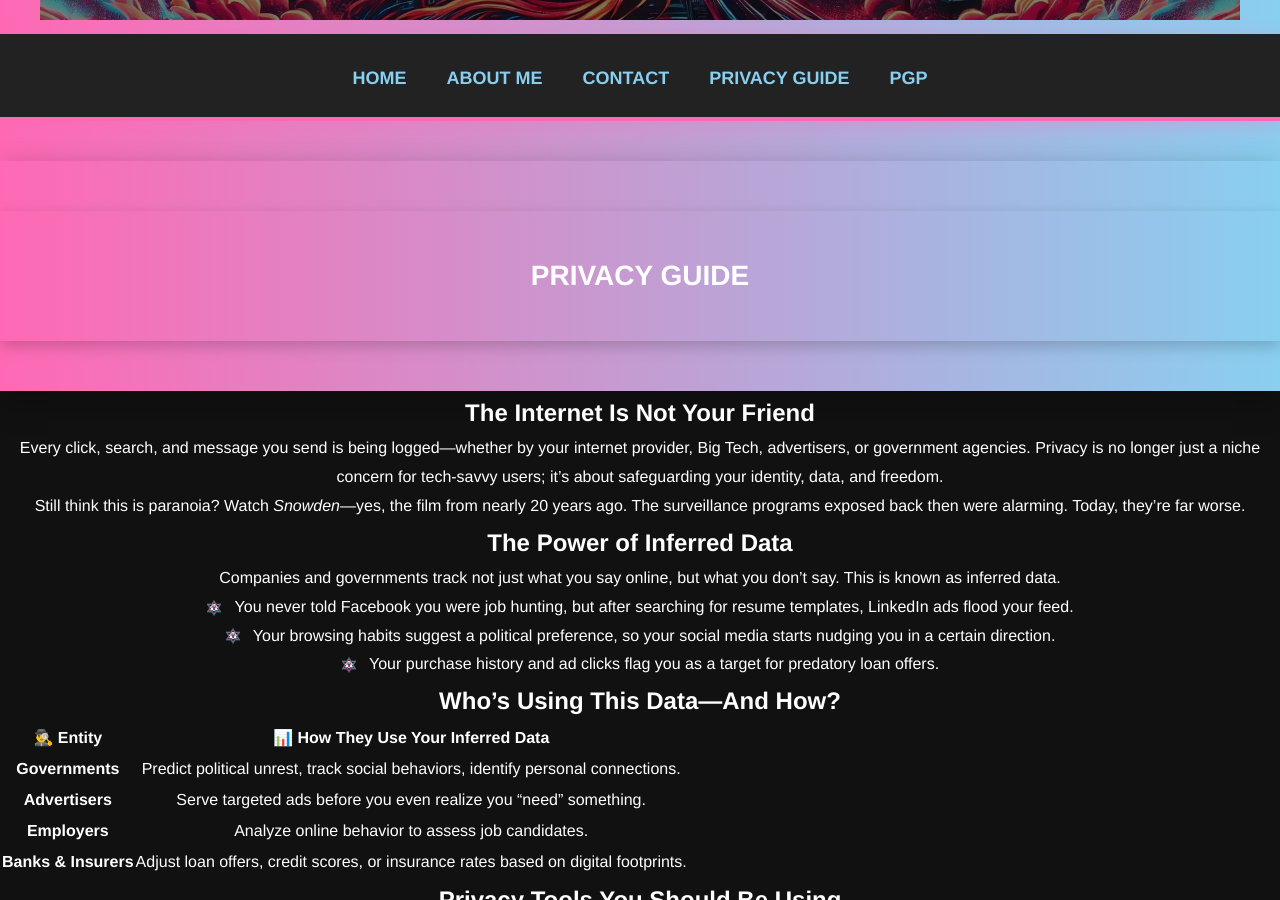
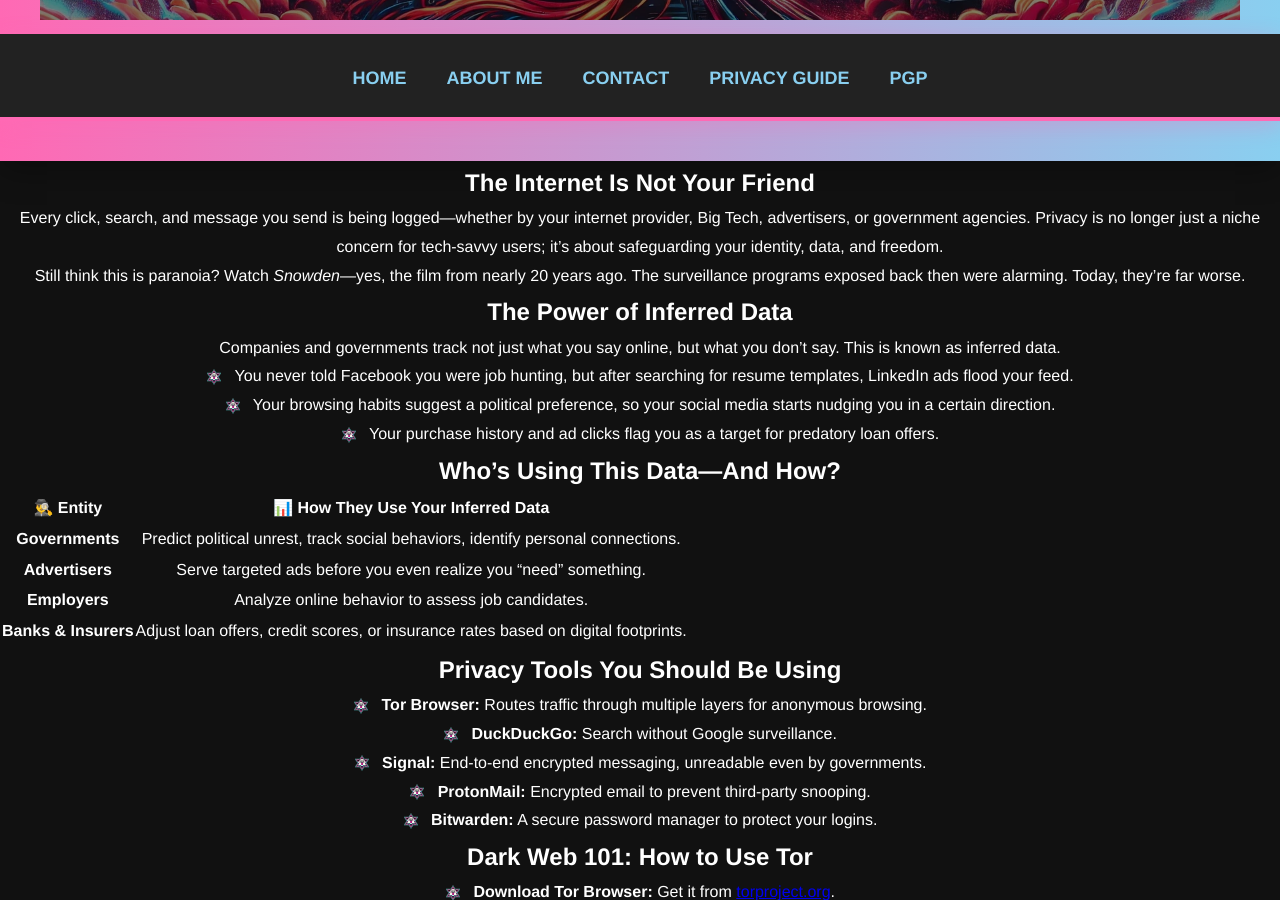
Before and after one commit to katiebucks/katiebucks.xyz, a Jekyll site: the page built from privacyguide.html, in a window 1280 px wide and 900 px high, scrolled down 420 px. Built offline with Jekyll 4.4.1, drawn with Linux system fonts in a browser that asks for light colours.

Commit message:
Update privacyguide.html

```diff
--- a/privacyguide.html
+++ b/privacyguide.html
@@ -3,10 +3,6 @@ layout: default
 title: "Privacy Guide"
 description: "Comprehensive guide to online anonymity, Tor, and secure browsing."
 ---
-
-<header class="page-header">
-    <h1 class="section-title">Privacy Guide</h1>
-</header>
 
 <main>
     <section class="intro">
```
